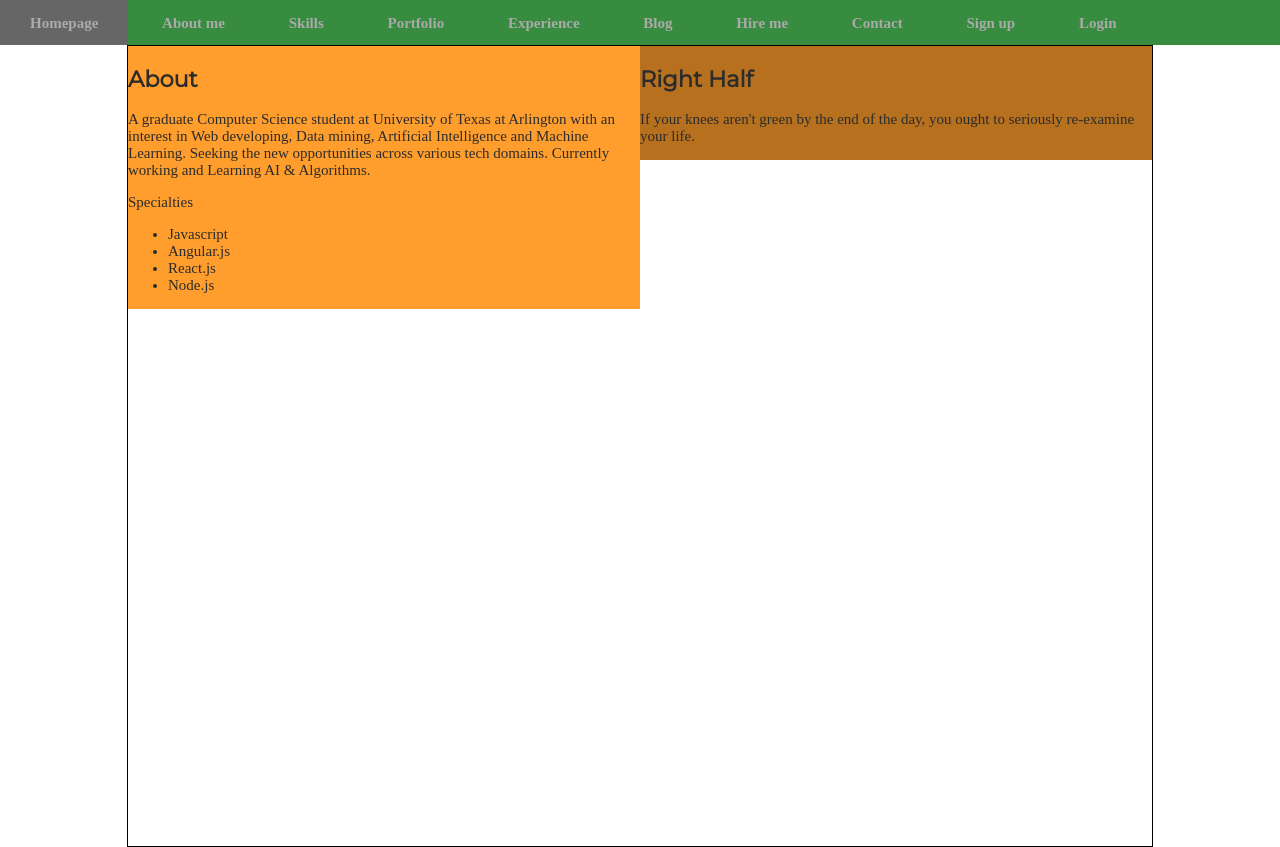
After one commit to aditpatil10/Portfolio, a PHP site: page /aboutme.html in a window 1280 px wide. The commit adds this page. Run offline with PHP 8.4, Linux system fonts and the light colour scheme.

Commit message:
Added 'About.html'

```diff
--- /dev/null
+++ b/aboutme.html
@@ -0,0 +1,63 @@
+<!DOCTYPE html>
+<html lang="en">
+  <head>
+    <meta charset="UTF-8" />
+    <meta name="viewport" content="width=device-width, initial-scale=1.0" />
+    <meta http-equiv="X-UA-Compatible" content="ie=edge" />
+    <title>About Me</title>
+    <link rel="stylesheet" href="css/portfolio.css" />
+    <link
+      href="https://fonts.googleapis.com/css?family=Montserrat&display=swap"
+      rel="stylesheet"
+    />
+  </head>
+  <body>
+    <nav>
+      <ul>
+        <li><a href="#home">Homepage</a></li>
+        <li><a href="#news">About me</a></li>
+        <li><a href="#contact">Skills</a></li>
+        <li><a href="#contact">Portfolio</a></li>
+        <li><a href="#contact">Experience</a></li>
+        <li><a href="#contact">Blog</a></li>
+        <li><a href="#contact">Hire me</a></li>
+        <li><a href="#contact">Contact</a></li>
+        <li><a href="#contact">Sign up</a></li>
+        <li><a href="#contact">Login</a></li>
+      </ul>
+    </nav>
+
+    <div id="wrapper">
+      <div class="leftside">
+        <article>
+          <h1>About</h1>
+          <p>
+            A graduate Computer Science student at University of Texas at
+            Arlington with an interest in Web developing, Data mining,
+            Artificial Intelligence and Machine Learning. Seeking the new
+            opportunities across various tech domains. Currently working and
+            Learning AI & Algorithms.
+          </p>
+          <p>
+            Specialties
+          </p>
+          <ul>
+            <li>Javascript</li>
+            <li>Angular.js</li>
+            <li>React.js</li>
+            <li>Node.js</li>
+          </ul>
+        </article>
+      </div>
+      <div class="rightside">
+        <article>
+          <h1>Right Half</h1>
+          <p>
+            If your knees aren't green by the end of the day, you ought to
+            seriously re-examine your life.
+          </p>
+        </article>
+      </div>
+    </div>
+  </body>
+</html>
--- a/css/portfolio.css
+++ b/css/portfolio.css
@@ -1,3 +1,11 @@
+h1,
+h2,
+h3,
+h4,
+h5,
+h6 {
+  font-family: "Montserrat";
+}
 html {
   height: 100%;
 }
@@ -70,15 +78,17 @@ footer {
   display: block;
   font-size: 0.7em;
   font-style: italic;
-}
-.footer {
-  position: absolute;
+  padding: 10px 20px;
+  background-color: #efefef;
+  text-align: center;
   right: 0;
   bottom: 0;
   left: 0;
+  position: fixed;
+}
+.footer {
   padding: 1rem;
-  background-color: #efefef;
-  text-align: center;
+
   font-size: 0.7em;
   font-style: italic;
 }
@@ -136,3 +146,23 @@ footer {
   background: #125688;
   color: white;
 }
+
+/*About me*/
+.leftside {
+  background-color: #ff9e2c;
+  float: left;
+  width: 50%;
+}
+.rightside {
+  background-color: #b6701e;
+  float: left;
+  width: 50%;
+}
+
+#wrapper {
+  width: 80%;
+  height: 800px;
+  margin-left: auto;
+  margin-right: auto;
+  border: 1px solid black;
+}
```
Also changed, not shown: home.html (+12 -10 lines).
